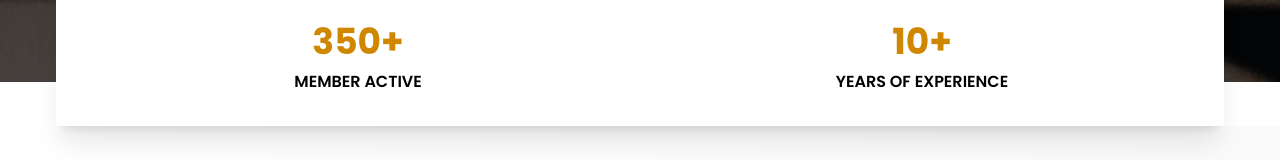
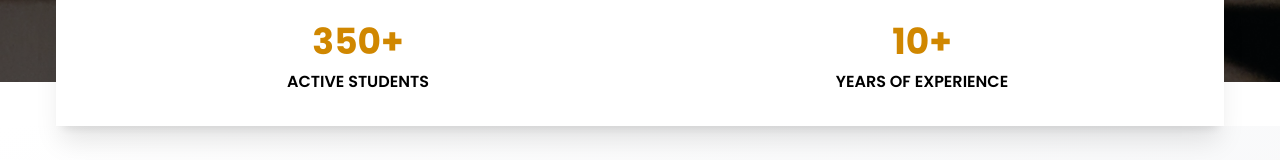
Before and after one commit to Deepakceh/chess-website, a Next.js app: page / in a window 1280 px wide. Shown: the part 468-628 px from the top of the page. Built offline with nearby package versions, Linux system fonts and the light colour scheme.

Commit message:
update states

```diff
--- a/src/components/StatsSection.jsx
+++ b/src/components/StatsSection.jsx
@@ -5,7 +5,7 @@ import { useInView } from "react-intersection-observer";
 import { motion } from "framer-motion";
 
 const stats = [
-  { label: "MEMBER ACTIVE", value: 350, suffix: "+" },
+  { label: "ACTIVE STUDENTS", value: 350, suffix: "+" },
   // { label: "EXPERT TEAM", value: 2000, suffix: "+" },
   // { label: "WINNING COMPETITION", value: 751, suffix: "+" },
   { label: "YEARS OF EXPERIENCE", value: 10, suffix: "+" },
```
